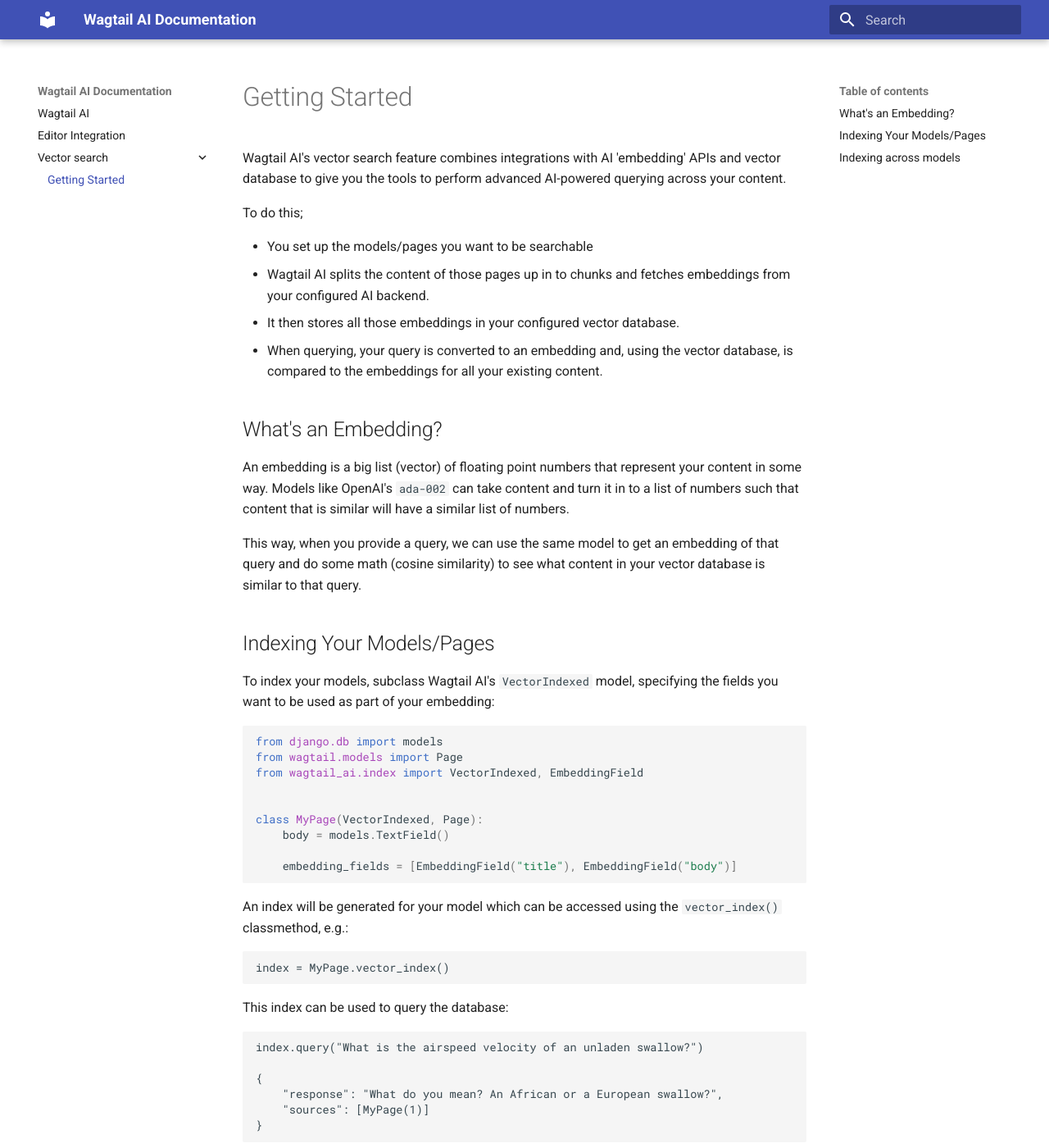
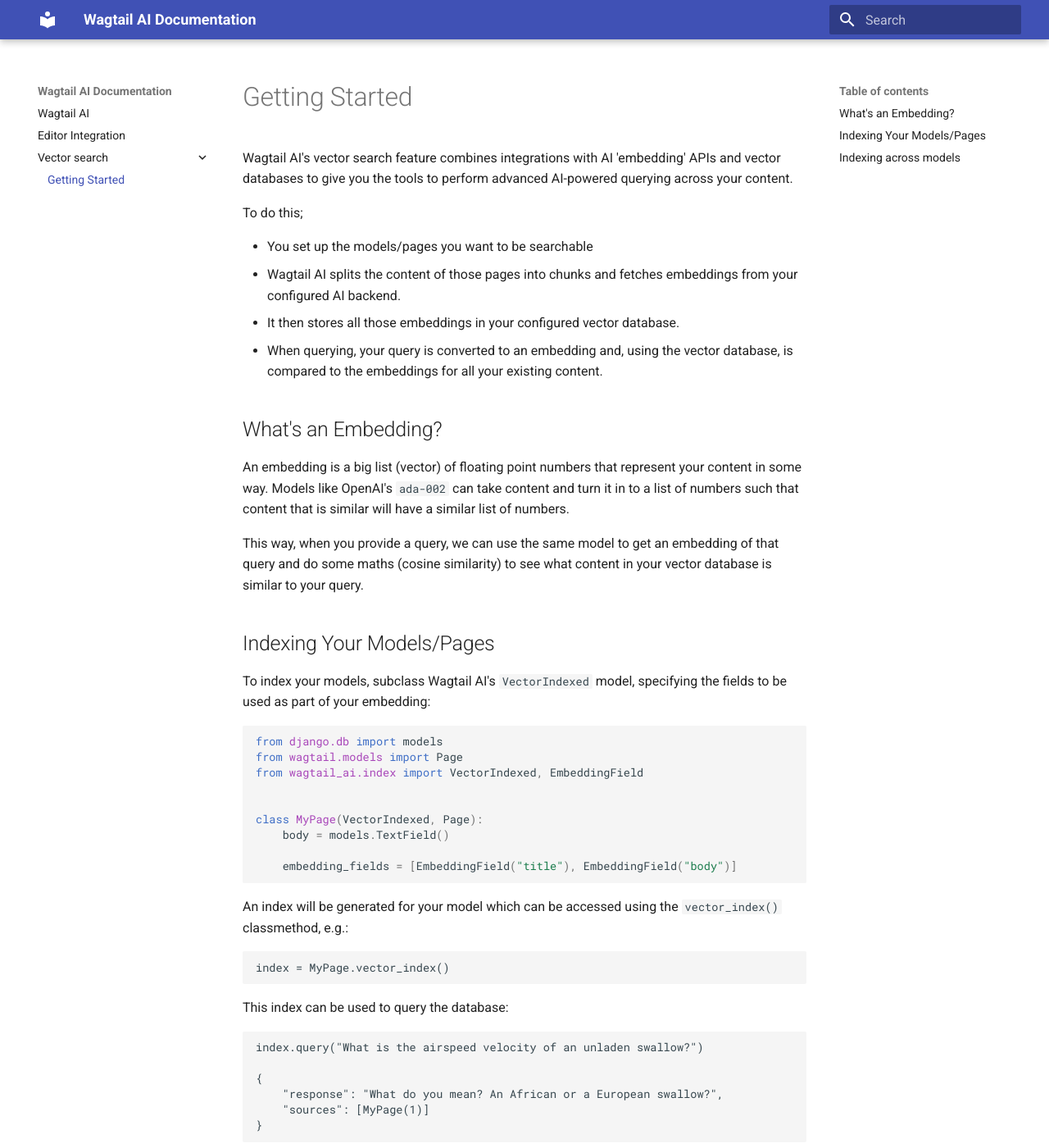
Before and after one commit to wagtail/wagtail-ai, an MkDocs documentation site: the page built from docs/vector-search/getting-started.md, in a window 1280 px wide and 1400 px high. Shown: the whole window at 82% size. Built offline with MkDocs 1.6.1 and Material for MkDocs 9.7.7, drawn with Linux system fonts in a browser that asks for light colours.

Commit message:
Update vector-search / getting-started.md

````diff
--- a/docs/vector-search/getting-started.md
+++ b/docs/vector-search/getting-started.md
@@ -1,21 +1,21 @@
 # Getting Started
 
-Wagtail AI's vector search feature combines integrations with AI 'embedding' APIs and vector database to give you the tools to perform advanced AI-powered querying across your content.
+Wagtail AI's vector search feature combines integrations with AI 'embedding' APIs and vector databases to give you the tools to perform advanced AI-powered querying across your content.
 
 To do this;
 
 * You set up the models/pages you want to be searchable
-* Wagtail AI splits the content of those pages up in to chunks and fetches embeddings from your configured AI backend.
+* Wagtail AI splits the content of those pages into chunks and fetches embeddings from your configured AI backend.
 * It then stores all those embeddings in your configured vector database.
 * When querying, your query is converted to an embedding and, using the vector database, is compared to the embeddings for all your existing content.
 
 ## What's an Embedding?
 An embedding is a big list (vector) of floating point numbers that represent your content in some way. Models like OpenAI's `ada-002` can take content and turn it in to a list of numbers such that content that is similar will have a similar list of numbers.
 
-This way, when you provide a query, we can use the same model to get an embedding of that query and do some math (cosine similarity) to see what content in your vector database is similar to that query.
+This way, when you provide a query, we can use the same model to get an embedding of that query and do some maths (cosine similarity) to see what content in your vector database is similar to your query.
 
 ## Indexing Your Models/Pages
-To index your models, subclass Wagtail AI's `VectorIndexed` model, specifying the fields you want to be used as part of your embedding:
+To index your models, subclass Wagtail AI's `VectorIndexed` model, specifying the fields to be used as part of your embedding:
 
 ```python
 from django.db import models
````
